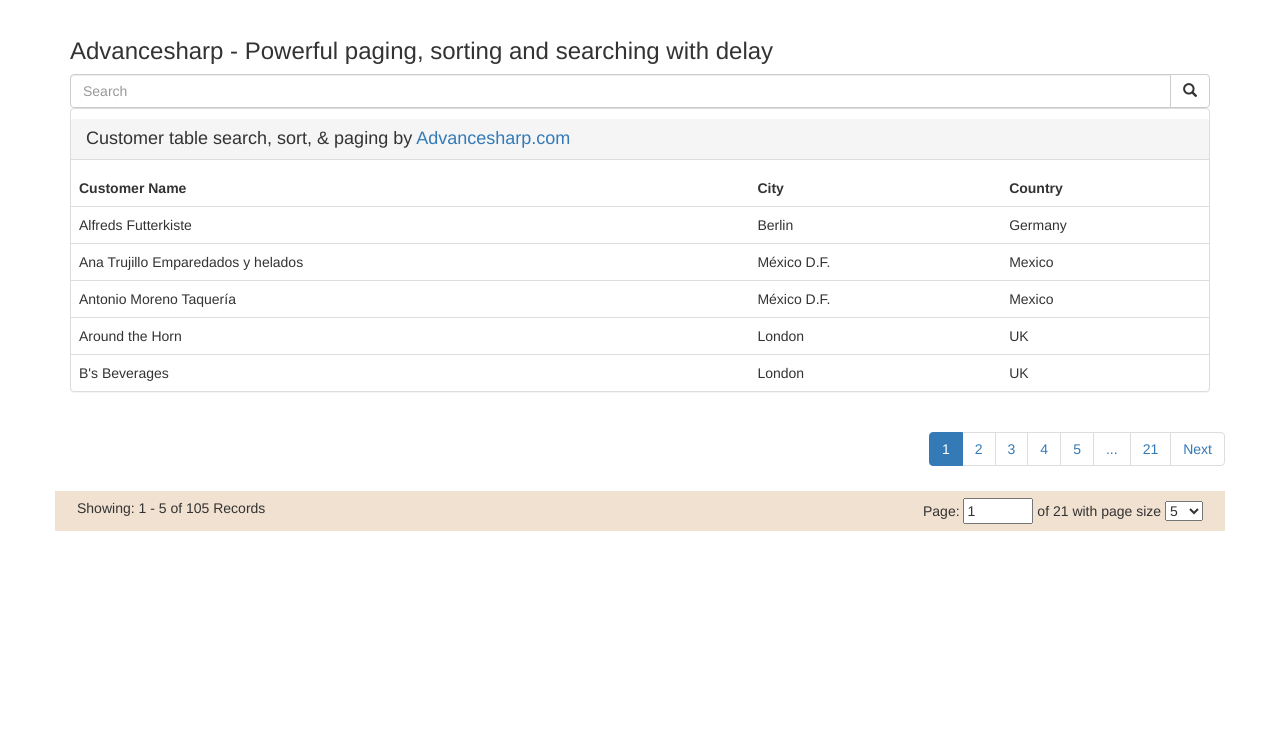
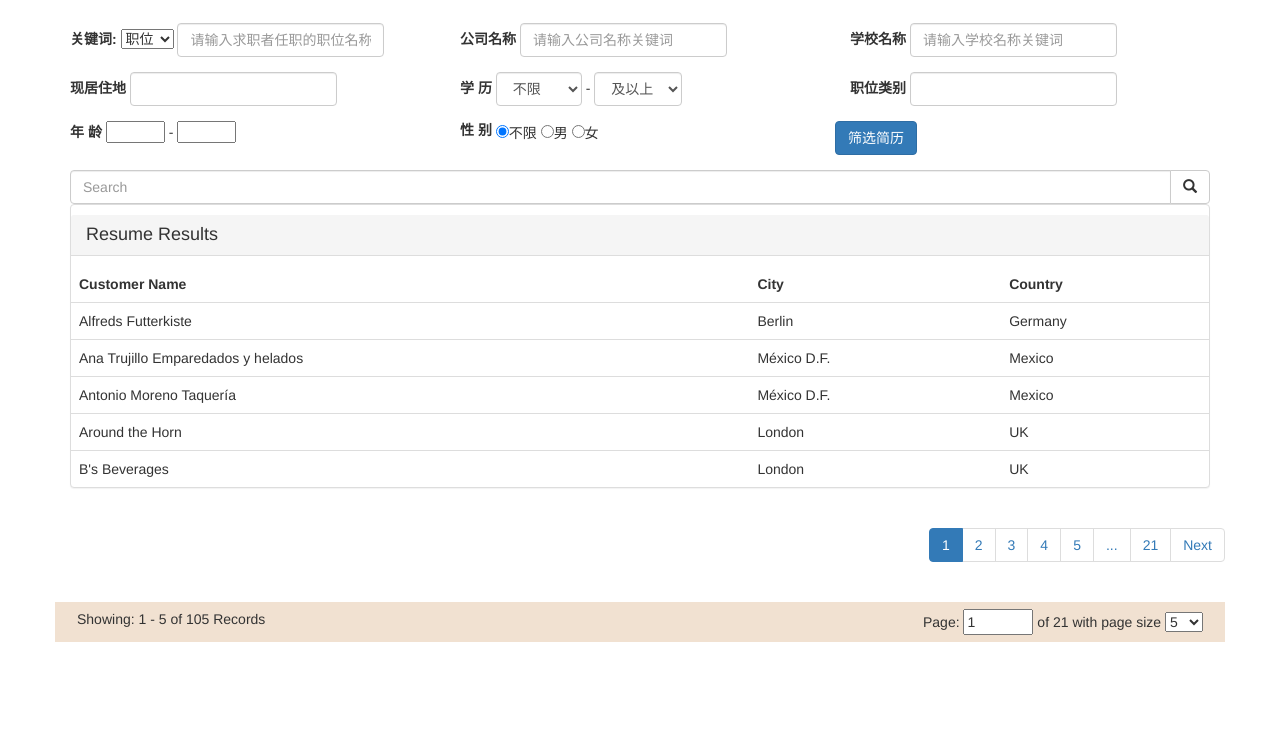
Before and after one commit to JayniBai/ResumeSearchUI, a website: page search.html in a window 1280 px wide. Shown: the part 54-800 px from the top of the page. Drawn offline with nearby package versions, Linux system fonts and the light colour scheme; some packages are replaced by stand-ins of ours.

Commit message:
Modify the row and age ui

```diff
--- a/script/search.js
+++ b/script/search.js
@@ -7,6 +7,7 @@ angular.module('myapp', ['ngAnimate'])
         sort: 'Name',
         desc : false
       };
+
       $scope.paging ={
         total : 0,
         totalpages: 0,
@@ -14,6 +15,7 @@ angular.module('myapp', ['ngAnimate'])
         pagearray: [],
         pagingOptions: [5,10,20,30,40,50]
       };
+
       $scope.search = function(){
         $scope.customers =  ($filter('filter')(customers, {Name: $scope.criteria.searchtext }));
         $scope.paging.total = $scope.customers.length;
--- a/search.html
+++ b/search.html
@@ -9,14 +9,95 @@
       <script src="./node_modules/angular-animate/angular-animate.min.js"></script>
       <script src="./node_modules/bootstrap/dist/js/bootstrap.min.js"></script>
       <script src="./script/search.js"></script>
+      <style>
+        .row {
+                margin-top: 5px;
+                margin-bottom: 15px;
+              }
+      </style>
       <nav class="navbar navbar-default">
-        <a class="navbar-brand" href="#">简历搜素</a>
+        <a class="navbar-brand" href="#">简历管理</a>
       </nav>
   </head>
   <body>
       <div class='container' ng-app="myapp" ng-controller ="customerCtrl" ng-init="search()">
-
-          <h3>Advancesharp - Powerful paging, sorting and searching with delay </h3>
+          <form class="form-inline" role="form" style="line-height:5px">
+              <div class="row">
+                      <div class="form-group col-sm-4">
+                              <label> 关键词:</label>
+                              <select class="selectpicker" id="choosekey" style="width:53px;">
+                                  <option title="职位" value="SF_1_1_3">职位</option>
+                                  <option title="工作和项目经验" value="SF_1_1_47">工作和项目经验</option>
+                                  <option title="全文" value="SF_1_1_4">全文</option>
+                                  <option title="简历ID" value="SF_1_1_5">简历ID</option>
+                                  <option title="邮箱" value="SF_1_1_6">邮箱</option>
+                                  <option title="姓名" value="SF_1_1_7">姓名</option>
+                              </select>
+                              <input class="form-control" type="text" placeholder="请输入求职者任职的职位名称" value="">
+                      </div>
+                      <div class="form-group col-sm-4">
+                          <label>公司名称</label>
+                          <input class="form-control" type="text" placeholder="请输入公司名称关键词" value="">
+                      </div>
+                      <div class="form-group col-sm-4">
+                          <label>学校名称</label>
+                          <input class="form-control" type="text" maxlength="200" placeholder="请输入学校名称关键词" value="">
+                      </div>
+              </div>
+              <div class="row">
+                      <div class="form-group col-sm-4">
+                          <label>现居住地</label>
+                          <input class="form-control">
+                      </div>
+                      <div class="form-group col-sm-4">
+                          <label>学        历</label>
+                          <select class="form-control">
+                              <option value="" selected="">不限</option>
+                              <option value="1">初中</option>
+                              <option value="2">中技</option>
+                              <option value="3">高中</option>
+                              <option value="4">中专</option>
+                              <option value="5">大专</option>
+                              <option value="7">本科</option>
+                              <option value="9">硕士</option>
+                              <option value="11">MBA</option>
+                              <option value="13">EMBA</option>
+                              <option value="15">博士</option>
+                              <option value="0">其它</option>
+                          </select>  -
+                          <select class="form-control">
+                              <option value="13">EMBA</option>
+                              <option value="15">博士</option>
+                              <option value="16" selected="">及以上</option>
+                          </select>
+                       </div>
+                       <div class="form-group col-sm-4">
+                          <label class="search-item-name">职位类别</label>
+                          <input class="form-control">
+                       </div>
+              </div>
+              <div class="row">
+                  <div class="form-group col-sm-4">
+                          <label class="search-item-name">年        龄</label>
+                          <input class="rd-input input-xsmall" type="text" min="0" max="100" value="" data-type="number" size="4">
+                          -
+                          <input class="rd-input input-xsmall" type="text" min="0" max="100" value="" data-type="number" size="4">
+                  </div>
+                  <div class="form-group col-sm-4">
+                      <label>性        别</label>
+                    <div class="radio">
+                        <label><input type="radio" name="optionsRadios" checked="checked" value="">不限</label>
+                    </div>
+                    <div class="radio">
+                        <label><input type="radio" name="optionsRadios" value="1">男</label>
+                    </div>
+                    <div class="radio">
+                        <label><input type="radio" name="optionsRadios" value="2">女</label>
+                    </div>
+                  </div>
+                  <button type="submit" class="btn btn-primary">筛选简历</button>
+              </div>
+      </form>
           <div class="input-group">
             <input type="text"
                    ng-model ="criteria.searchtext"
@@ -33,8 +114,7 @@
             <div class="panel panel-default">
               <!-- Default panel contents -->
               <div class="panel-heading h4">
-                  Customer table search, sort, & paging by
-                  <a href="http://www.advancesharp.com" target='_blank'>Advancesharp.com</a>
+                  Resume Results
               </div>
 
               <!-- Table -->
```
Also changed, not shown: searchform.html (added, +78 -0 lines).
